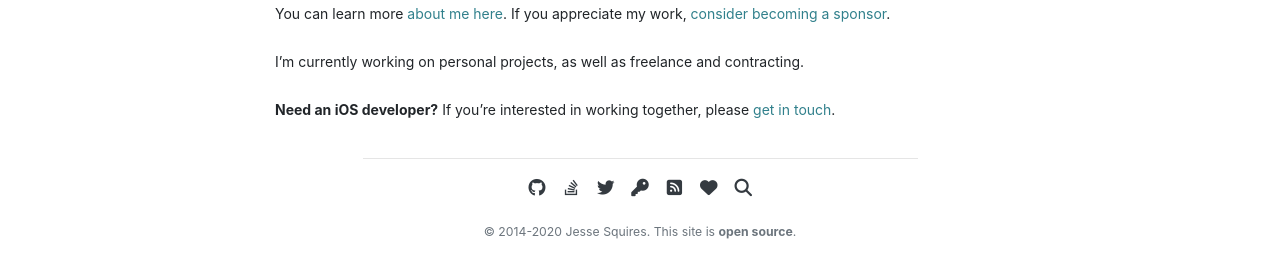
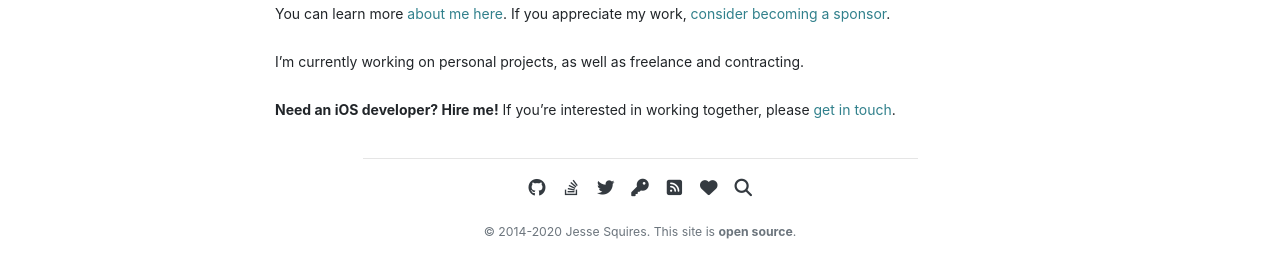
Before and after one commit to jessesquires/jessesquires.com, a Jekyll site: the page built from index.md, in a window 1280 px wide. Shown: the part 208-486 px from the top of the page. Built offline with Jekyll 4.4.1, drawn with Linux system fonts in a browser that asks for light colours; nearby versions of some CDN libraries; library files that are not in the unit come from our copies.

Commit message:
minor updates to index + resume

```diff
--- a/index.md
+++ b/index.md
@@ -12,4 +12,4 @@ If you appreciate my work, [consider becoming a sponsor](/sponsor).
 
 I'm currently working on personal projects, as well as freelance and contracting.
 
-**Need an iOS developer?** If you're interested in working together, please [get in touch](/contact).
+**Need an iOS developer? Hire me!** If you're interested in working together, please [get in touch](/contact).
```
Also changed, not shown: linkedout.md (+1 -1 lines).
